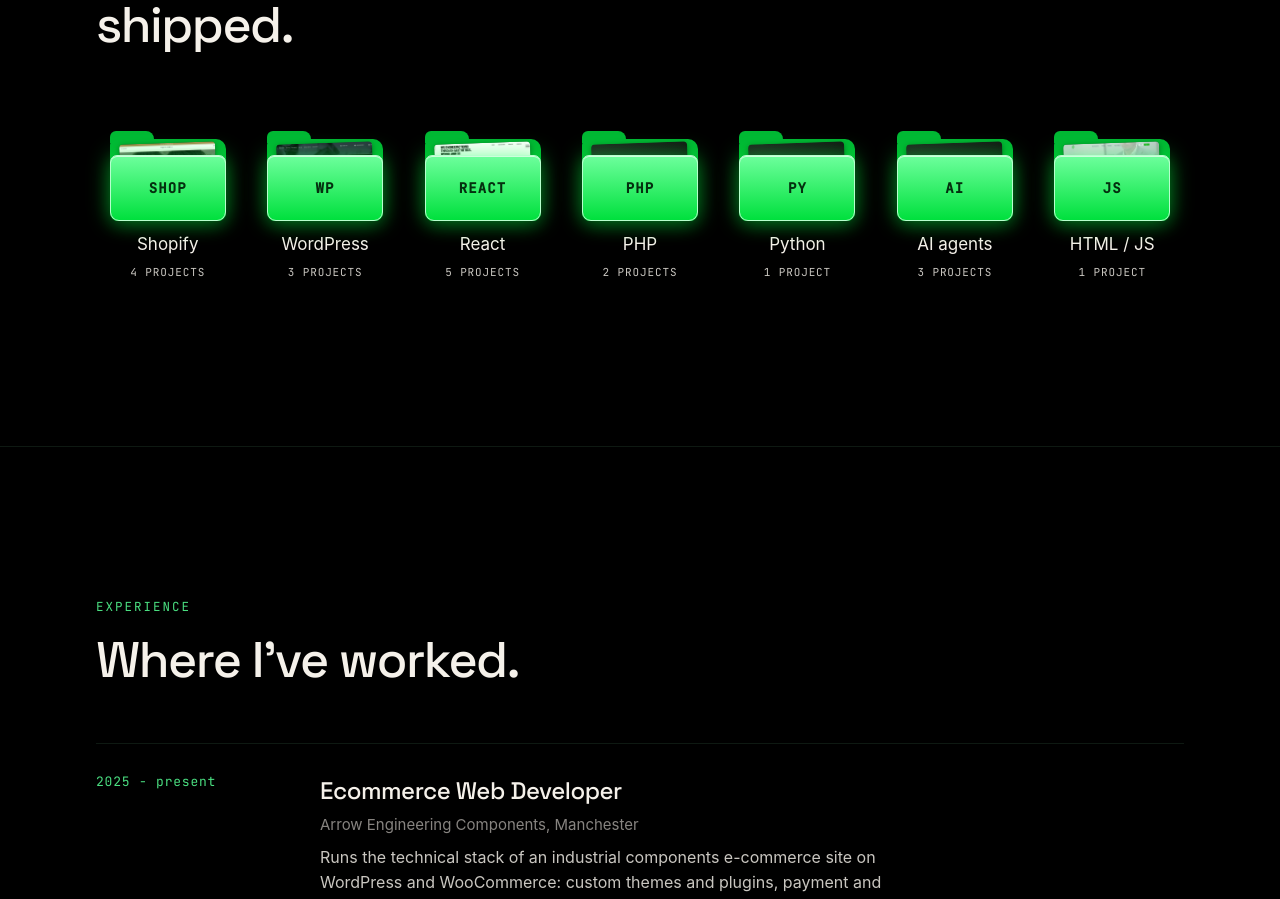
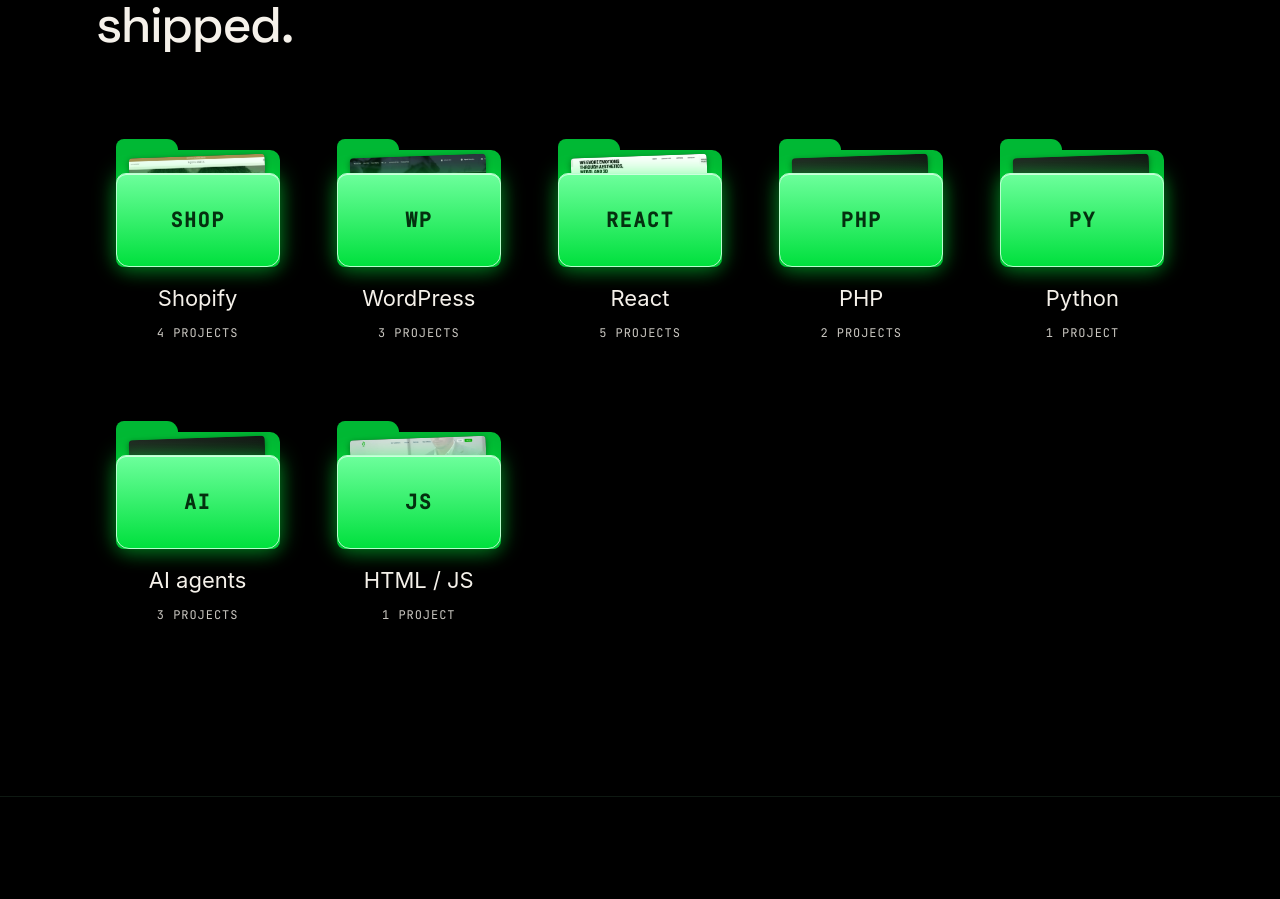
Before and after one commit to abdulhayeedev/abdul-mcp, a Next.js app: page / in a window 1280 px wide. Shown: the part 1720-2619 px from the top of the page. Built offline with nearby package versions, Linux system fonts and the light colour scheme; a web font is replaced by a local one.

Commit message:
Add styles for folder layout and button enhancements

```diff
--- a/app/globals.css
+++ b/app/globals.css
@@ -237,3 +237,16 @@ a.fcard:hover{border-color:#4ade80;transform:translateY(-3px)}
 .f-front em{color:#04300f;text-shadow:none;font-weight:600}
 .fbtn:hover .f-front,.fbtn[aria-expanded=true] .f-front{box-shadow:inset 0 1px 0 rgba(255,255,255,.7),0 0 34px rgba(0,255,65,.75),0 6px 22px rgba(0,255,65,.3)}
 .fbtn[aria-expanded=true]{background:rgba(0,255,65,.1);border-color:rgba(0,255,65,.6)}
+
+/* bigger folders */
+.folders{grid-template-columns:repeat(auto-fill,minmax(190px,1fr));gap:26px 18px}
+.fbtn{padding:22px 10px 20px;gap:8px}
+.folder{width:164px;height:128px;margin-top:8px}
+.f-back{top:11px}
+.f-back::before{top:-11px;width:62px;height:17px;border-radius:8px 11px 0 0}
+.f-peek{left:14px;right:14px;top:17px;height:80px}
+.f-front{height:94px;border-radius:10px 10px 13px 13px}
+.f-front em{font-size:20px}
+.f-label{font-size:22px;margin-top:6px}
+.f-count{font-size:12px}
+@media(max-width:560px){.folders{grid-template-columns:repeat(2,1fr);gap:16px 10px}.folder{width:140px;height:110px}.f-peek{left:12px;right:12px;height:68px}.f-front{height:80px}.f-front em{font-size:17px}.f-label{font-size:19px}}
```
